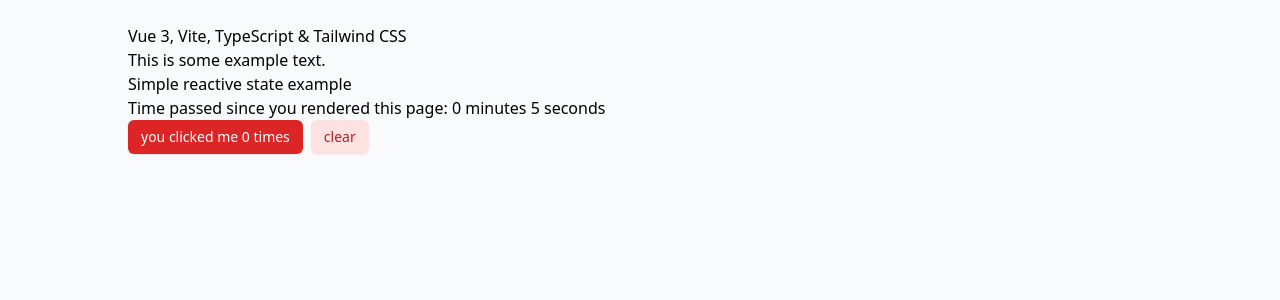
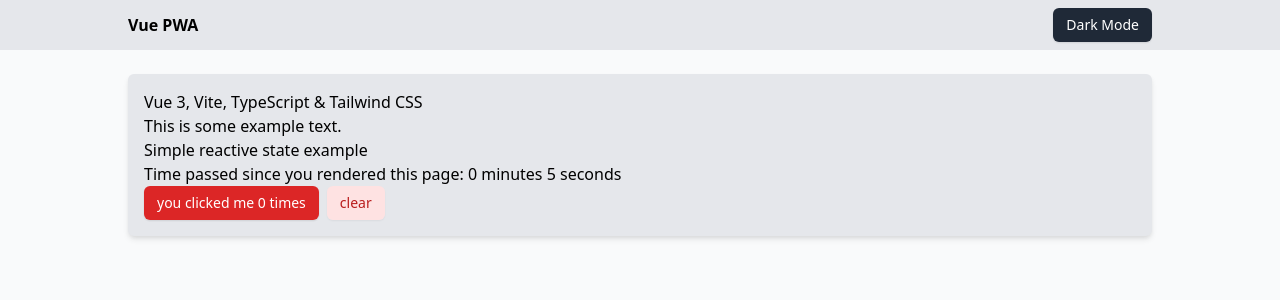
Before and after one commit to RazerMoon/Vue-PWA, a Vue app: page / in a window 1280 px wide. Shown: the top 300 px of the page. Built offline with nearby package versions, Linux system fonts and the light colour scheme; a web font is replaced by a local one; what @tailwindcss/typography would draw is missing.

Commit message:
dark mode and navbar

```diff
--- a/index.html
+++ b/index.html
@@ -10,7 +10,7 @@
   <title>Vite Typescript + Tailwind Starter</title>
 </head>
 
-<body class="font-sans bg-gray-50">
+<body class="font-sans">
   <div id="app"></div>
   <script type="module" src="/src/main.ts"></script>
   <noscript>
--- a/src/App.vue
+++ b/src/App.vue
@@ -1,15 +1,40 @@
 <template>
-  <div class="px-4 mx-auto max-w-7xl sm:px-6 lg:px-8">
-    <div class="max-w-5xl mx-auto my-6">
-      <router-view />
+  <div :class="{dark: darkMode}">
+    <div class="bg-gray-50 dark:bg-gray-700 h-screen">
+      <div class="bg-gray-200 dark:bg-gray-900 p-2 px-4">
+        <div class="flex justify-between items-center max-w-5xl mx-auto">
+          <h1 class="font-semibold dark:text-white">
+            Vue PWA
+          </h1>
+          <span class="rounded-md shadow-sm">
+            <button
+              type="button"
+              class="inline-flex items-center px-3 py-2 text-sm font-medium leading-4 text-white bg-gray-800 dark:bg-gray-700 border border-transparent rounded-md shadow-sm hover:bg-gray-900 dark:hover:bg-gray-800 focus:outline-none focus:ring-2 focus:ring-offset-2 focus:ring-gray-500 tabular-nums"
+              @click="darkMode = !darkMode"
+            >
+              {{ darkMode ? "Light" : "Dark" }} Mode
+            </button>
+          </span>
+        </div>
+      </div>
+      <div class="px-4 mx-auto max-w-7xl sm:px-6 lg:px-8">
+        <div class="max-w-5xl mx-auto py-6">
+          <router-view />
+        </div>
+      </div>
     </div>
   </div>
 </template>
 
 <script lang="ts">
-import { defineComponent } from 'vue'
+import { defineComponent, ref } from 'vue'
 
 export default defineComponent({
   components: {},
+  setup() {
+    return {
+      darkMode: ref(false)
+    };
+  },
 })
 </script>
--- a/src/components/HelloWorld.vue
+++ b/src/components/HelloWorld.vue
@@ -1,5 +1,5 @@
 <template>
-  <div class="prose maxlg:prose-sm max-w-none text-center sm:text-left">
+  <div class="prose maxlg:prose-sm dark:prose-light bg-gray-200 dark:bg-gray-900 shadow-md p-4 rounded-md max-w-none text-center sm:text-left">
     <h1>{{ msg }}</h1>
     <p class="lead">
       This is some example text.
--- a/src/main.ts
+++ b/src/main.ts
@@ -20,8 +20,8 @@
 }
 if (import.meta.hot) {
   import.meta.hot?.accept('./routes.ts', ({ routes }) => {
+    const removeRoutes: (() => void)[] = []
     for (const removeRoute of removeRoutes) removeRoute()
-    removeRoutes = []
     for (const route of routes) {
       removeRoutes.push(router.addRoute(route))
     }
--- a/tailwind.config.js
+++ b/tailwind.config.js
@@ -6,6 +6,7 @@
     enabled: process.env.NODE_ENV === 'production',
     content: ['./index.html', './src/**/*.vue', './src/**/*.ts'],
   },
+  darkMode: "class",
   theme: {
     extend: {
       screens: {
@@ -14,6 +15,74 @@
       fontFamily: {
         sans: ['Inter var', ...defaultTheme.fontFamily.sans],
       },
+      typography: (theme) => ({
+        light: {
+          css: [
+            {
+              color: theme('colors.gray.400'),
+              '[class~="lead"]': {
+                color: theme('colors.gray.300'),
+              },
+              a: {
+                color: theme('colors.white'),
+              },
+              strong: {
+                color: theme('colors.white'),
+              },
+              'ol > li::before': {
+                color: theme('colors.gray.400'),
+              },
+              'ul > li::before': {
+                backgroundColor: theme('colors.gray.600'),
+              },
+              hr: {
+                borderColor: theme('colors.gray.200'),
+              },
+              blockquote: {
+                color: theme('colors.gray.200'),
+                borderLeftColor: theme('colors.gray.600'),
+              },
+              h1: {
+                color: theme('colors.white'),
+              },
+              h2: {
+                color: theme('colors.white'),
+              },
+              h3: {
+                color: theme('colors.white'),
+              },
+              h4: {
+                color: theme('colors.white'),
+              },
+              'figure figcaption': {
+                color: theme('colors.gray.400'),
+              },
+              code: {
+                color: theme('colors.white'),
+              },
+              'a code': {
+                color: theme('colors.white'),
+              },
+              pre: {
+                color: theme('colors.gray.200'),
+                backgroundColor: theme('colors.gray.800'),
+              },
+              thead: {
+                color: theme('colors.white'),
+                borderBottomColor: theme('colors.gray.400'),
+              },
+              'tbody tr': {
+                borderBottomColor: theme('colors.gray.600'),
+              },
+            },
+          ],
+        },
+      }),
+    },
+  },
+  variants: {
+    extend: {
+      typography: ["dark"],
     },
   },
   plugins: [
```
Also changed, not shown: src/index.css (line endings or trailing spaces).
